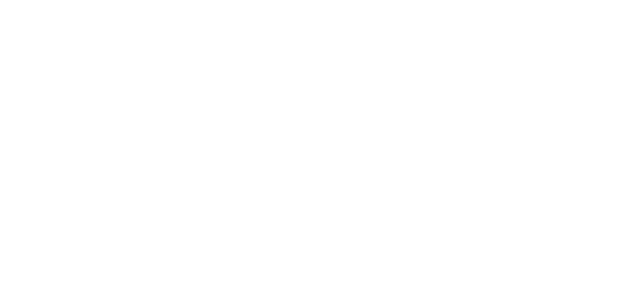
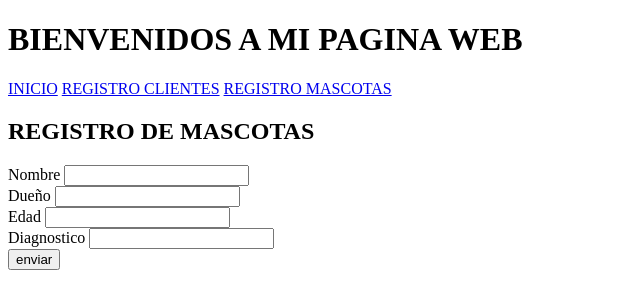
Before and after one commit to Instructor2024/ProyectoSena2024, a plain HTML site: page vistas/formularios/registro_usuarios.html in a window 1280 px wide. Shown: the whole page, without its empty margins (0-640 px from the left). Drawn offline with Linux system fonts and the light colour scheme.

```diff
--- a/vistas/formularios/registro_usuarios.html
+++ b/vistas/formularios/registro_usuarios.html
@@ -6,6 +6,38 @@
     <title>Document</title>
 </head>
 <body>
+    <header>
+        <h1>BIENVENIDOS A MI PAGINA WEB</h1>
+        <nav>
+            <a href="../../index.html">INICIO</a>
+           <a href="./registro_clientes.html">REGISTRO CLIENTES</a>
+           <a href="./vistas/formularios/registro_mascotas.html">REGISTRO MASCOTAS</a>
+        </nav>
+    </header>
+    <section>
+        <header>
+            <h2>REGISTRO DE MASCOTAS</h2>
+        </header>
 
+        <form action="">
+            <label for="">Nombre</label>
+            <input type="text" name="" id="">
+
+            <div>
+            <label for="">Dueño</label>
+            <input type="text">
+           </div>
+           <div>
+            <label for="">Edad</label>
+            <input type="text">
+           </div>
+            <label for="">Diagnostico</label>
+            <input type="text">
+           <div>
+            <button>enviar</button>
+        </div>
+        </form>
+
+    </section>
 </body>
 </html>
```
